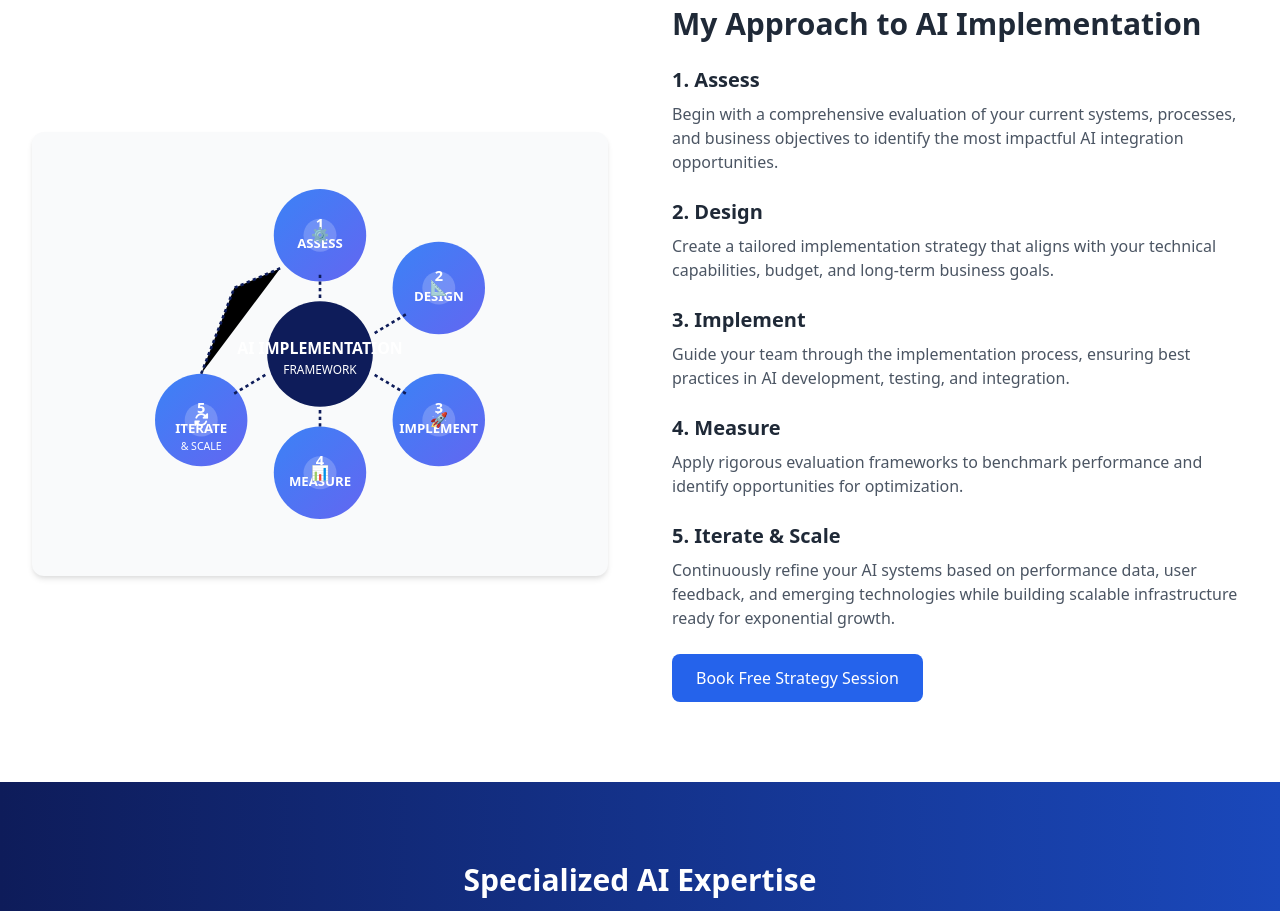
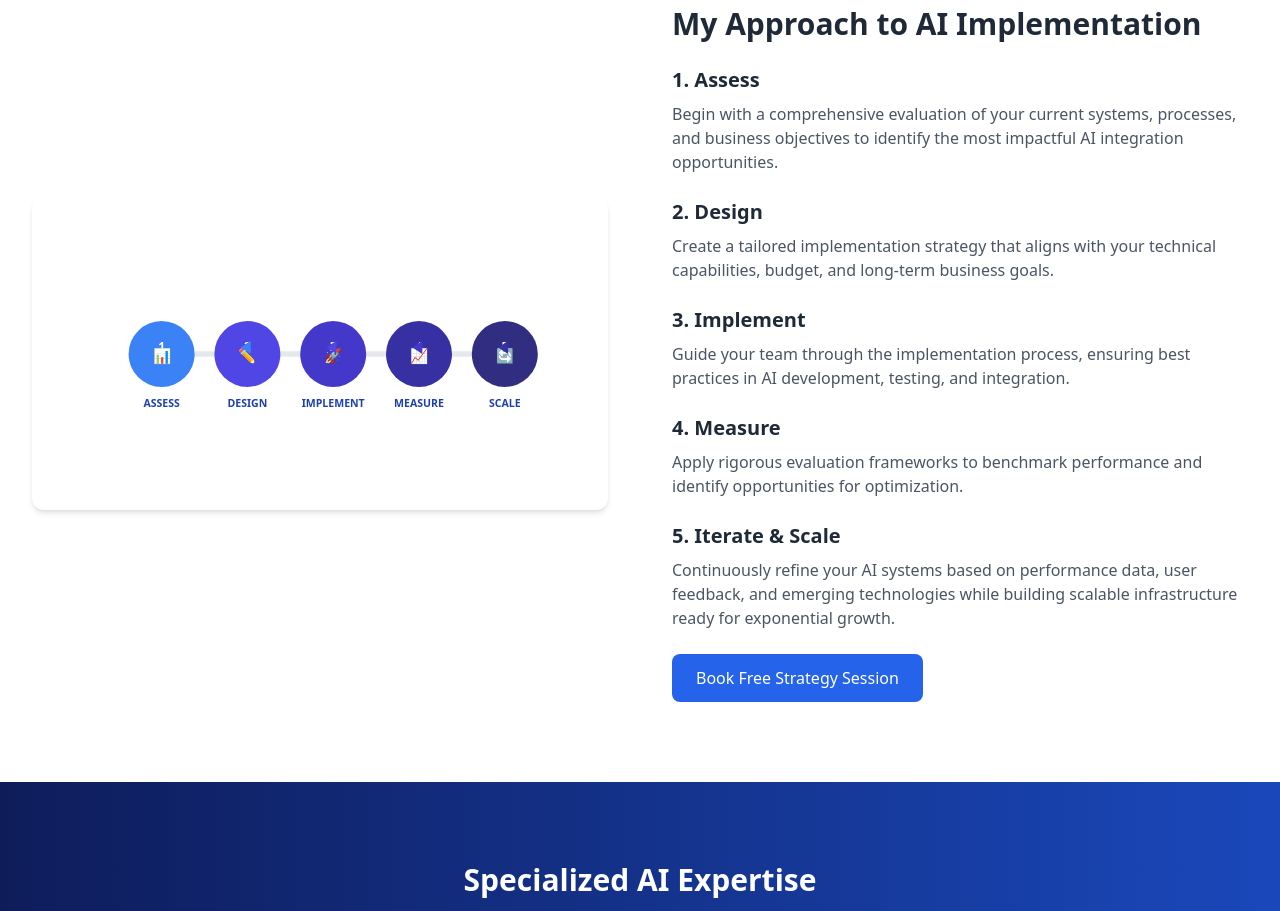
Before and after one commit to agu18dec/agambhatia-consulting, a plain HTML site: page index.html in a window 1280 px wide. Shown: the part 2180-3091 px from the top of the page. Drawn offline with nearby package versions, Linux system fonts and the light colour scheme.

Commit message:
Update index.html

```diff
--- a/index.html
+++ b/index.html
@@ -214,89 +214,57 @@
         <div class="container mx-auto px-4 md:px-8">
             <div class="md:flex items-center gap-16">
                 <div class="md:w-1/2 mb-10 md:mb-0">
-                    <svg viewBox="0 0 800 600" class="rounded-xl shadow-md w-full bg-gray-50 p-6">
-                        <!-- Circular process diagram -->
+                    <svg viewBox="0 0 800 400" class="rounded-xl shadow-md w-full bg-white p-6">
+                        <!-- Simple horizontal process flow -->
                         <defs>
-                            <linearGradient id="circleGradient" x1="0%" y1="0%" x2="100%" y2="100%">
+                            <linearGradient id="blueGradient" x1="0%" y1="0%" x2="100%" y2="0%">
                                 <stop offset="0%" stop-color="#3b82f6" />
-                                <stop offset="100%" stop-color="#6366f1" />
+                                <stop offset="100%" stop-color="#1e40af" />
                             </linearGradient>
                         </defs>
 
-                        <!-- Center circle -->
-                        <circle cx="400" cy="300" r="80" fill="#0e1c5a" />
-                        <text x="400" y="300" text-anchor="middle" fill="white" font-weight="bold" font-size="24">AI IMPLEMENTATION</text>
-                        <text x="400" y="330" text-anchor="middle" fill="white" font-size="18">FRAMEWORK</text>
+                        <!-- Process flow arrows -->
+                        <path d="M120 200 L680 200" stroke="#e5e7eb" stroke-width="8" />
+                        <path d="M160 200 L680 200" stroke="url(#blueGradient)" stroke-width="8" stroke-linecap="round" />
 
-                        <!-- Process circles -->
-                        <g class="process-node">
-                            <!-- Assess -->
-                            <circle cx="400" cy="120" r="70" fill="url(#circleGradient)" />
-                            <text x="400" y="110" text-anchor="middle" fill="white" font-weight="bold" font-size="22">1</text>
-                            <text x="400" y="140" text-anchor="middle" fill="white" font-weight="bold" font-size="20">ASSESS</text>
-                            <path d="M400 180 L400 220" stroke="#0e1c5a" stroke-width="4" stroke-dasharray="5,5" />
-                        </g>
+                        <!-- Process steps -->
+                        <!-- Step 1: Assess -->
+                        <circle cx="160" cy="200" r="50" fill="#3b82f6" />
+                        <text x="160" y="195" text-anchor="middle" fill="white" font-weight="bold" font-size="18">1</text>
+                        <text x="160" y="280" text-anchor="middle" fill="#1e40af" font-weight="bold" font-size="16">ASSESS</text>
 
-                        <!-- Design -->
-                        <g class="process-node">
-                            <circle cx="580" cy="200" r="70" fill="url(#circleGradient)" />
-                            <text x="580" y="190" text-anchor="middle" fill="white" font-weight="bold" font-size="22">2</text>
-                            <text x="580" y="220" text-anchor="middle" fill="white" font-weight="bold" font-size="20">DESIGN</text>
-                            <path d="M530 240 L480 270" stroke="#0e1c5a" stroke-width="4" stroke-dasharray="5,5" />
-                        </g>
+                        <!-- Step 2: Design -->
+                        <circle cx="290" cy="200" r="50" fill="#4f46e5" />
+                        <text x="290" y="195" text-anchor="middle" fill="white" font-weight="bold" font-size="18">2</text>
+                        <text x="290" y="280" text-anchor="middle" fill="#1e40af" font-weight="bold" font-size="16">DESIGN</text>
 
-                        <!-- Implement -->
-                        <g class="process-node">
-                            <circle cx="580" cy="400" r="70" fill="url(#circleGradient)" />
-                            <text x="580" y="390" text-anchor="middle" fill="white" font-weight="bold" font-size="22">3</text>
-                            <text x="580" y="420" text-anchor="middle" fill="white" font-weight="bold" font-size="20">IMPLEMENT</text>
-                            <path d="M530 360 L480 330" stroke="#0e1c5a" stroke-width="4" stroke-dasharray="5,5" />
-                        </g>
+                        <!-- Step 3: Implement -->
+                        <circle cx="420" cy="200" r="50" fill="#4338ca" />
+                        <text x="420" y="195" text-anchor="middle" fill="white" font-weight="bold" font-size="18">3</text>
+                        <text x="420" y="280" text-anchor="middle" fill="#1e40af" font-weight="bold" font-size="16">IMPLEMENT</text>
 
-                        <!-- Measure -->
-                        <g class="process-node">
-                            <circle cx="400" cy="480" r="70" fill="url(#circleGradient)" />
-                            <text x="400" y="470" text-anchor="middle" fill="white" font-weight="bold" font-size="22">4</text>
-                            <text x="400" y="500" text-anchor="middle" fill="white" font-weight="bold" font-size="20">MEASURE</text>
-                            <path d="M400 410 L400 380" stroke="#0e1c5a" stroke-width="4" stroke-dasharray="5,5" />
-                        </g>
+                        <!-- Step 4: Measure -->
+                        <circle cx="550" cy="200" r="50" fill="#3730a3" />
+                        <text x="550" y="195" text-anchor="middle" fill="white" font-weight="bold" font-size="18">4</text>
+                        <text x="550" y="280" text-anchor="middle" fill="#1e40af" font-weight="bold" font-size="16">MEASURE</text>
 
-                        <!-- Iterate -->
-                        <g class="process-node">
-                            <circle cx="220" cy="400" r="70" fill="url(#circleGradient)" />
-                            <text x="220" y="390" text-anchor="middle" fill="white" font-weight="bold" font-size="22">5</text>
-                            <text x="220" y="420" text-anchor="middle" fill="white" font-weight="bold" font-size="20">ITERATE</text>
-                            <text x="220" y="445" text-anchor="middle" fill="white" font-size="16">& SCALE</text>
-                            <path d="M270 360 L320 330" stroke="#0e1c5a" stroke-width="4" stroke-dasharray="5,5" />
-                        </g>
+                        <!-- Step 5: Scale -->
+                        <circle cx="680" cy="200" r="50" fill="#312e81" />
+                        <text x="680" y="195" text-anchor="middle" fill="white" font-weight="bold" font-size="18">5</text>
+                        <text x="680" y="280" text-anchor="middle" fill="#1e40af" font-weight="bold" font-size="16">SCALE</text>
 
-                        <!-- Back to start (completing the circle) -->
-                        <g class="process-node">
-                            <path d="M220 330 L270 200 L340 170" stroke="#0e1c5a" stroke-width="4" stroke-dasharray="5,5" />
-                        </g>
+                        <!-- Simple icons -->
+                        <text x="160" y="210" text-anchor="middle" fill="white" font-size="22">📊</text>
+                        <text x="290" y="210" text-anchor="middle" fill="white" font-size="22">✏️</text>
+                        <text x="420" y="210" text-anchor="middle" fill="white" font-size="22">🚀</text>
+                        <text x="550" y="210" text-anchor="middle" fill="white" font-size="22">📈</text>
+                        <text x="680" y="210" text-anchor="middle" fill="white" font-size="22">🔄</text>
 
-                        <!-- Icons for each step -->
-                        <g>
-                            <!-- Assess icon -->
-                            <circle cx="400" cy="120" r="25" fill="white" opacity="0.2" />
-                            <text x="400" y="128" text-anchor="middle" fill="white" font-family="FontAwesome" font-size="22">⚙️</text>
-
-                            <!-- Design icon -->
-                            <circle cx="580" cy="200" r="25" fill="white" opacity="0.2" />
-                            <text x="580" y="208" text-anchor="middle" fill="white" font-family="FontAwesome" font-size="22">📐</text>
-
-                            <!-- Implement icon -->
-                            <circle cx="580" cy="400" r="25" fill="white" opacity="0.2" />
-                            <text x="580" y="408" text-anchor="middle" fill="white" font-family="FontAwesome" font-size="22">🚀</text>
-
-                            <!-- Measure icon -->
-                            <circle cx="400" cy="480" r="25" fill="white" opacity="0.2" />
-                            <text x="400" y="488" text-anchor="middle" fill="white" font-family="FontAwesome" font-size="22">📊</text>
-
-                            <!-- Iterate icon -->
-                            <circle cx="220" cy="400" r="25" fill="white" opacity="0.2" />
-                            <text x="220" y="408" text-anchor="middle" fill="white" font-family="FontAwesome" font-size="22">🔄</text>
-                        </g>
+                        <!-- Arrow tips -->
+                        <polygon points="295,180 280,190 295,200" fill="#3b82f6" />
+                        <polygon points="425,180 410,190 425,200" fill="#4f46e5" />
+                        <polygon points="555,180 540,190 555,200" fill="#4338ca" />
+                        <polygon points="685,180 670,190 685,200" fill="#3730a3" />
                     </svg>
                 </div>
                 <div class="md:w-1/2">
```
